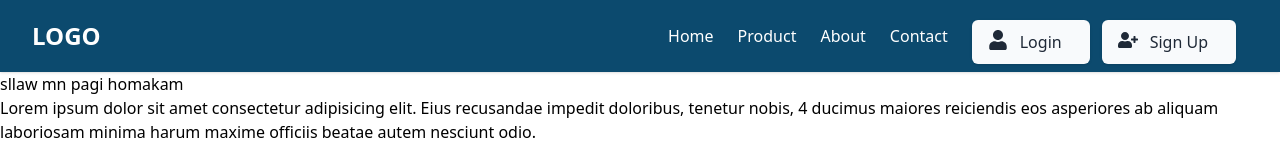
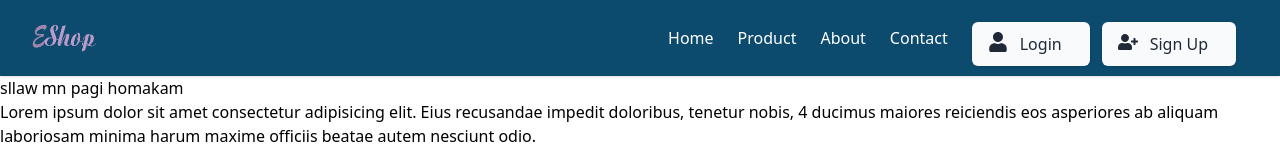
Before and after one commit to Shajwan-Namiq/my-capstone-app, a React (Create React App) app: page / in a window 1280 px wide. Shown: the top 148 px of the page. Built offline with nearby package versions, Linux system fonts and the light colour scheme; what tw-elements would draw is missing.

Commit message:
adding logo

```diff
--- a/src/components/Header.jsx
+++ b/src/components/Header.jsx
@@ -3,6 +3,9 @@ import { Link } from "react-router-dom";
 import Login from "./buttons/Login";
 import Signup from "./buttons/Signup";
 import { useState } from "react";
+import MyImage from "./images/Eshop.png";
+
+
 
 const Header = () => {
   const [navbar, setNavbar] = useState(false);
@@ -12,10 +15,14 @@ const Header = () => {
       <nav className="w-full bg-sky-900 shadow">
         <div className="justify-between px-4 mx-auto lg:max-w-7xl md:items-center md:flex md:px-8">
           <div>
-            <div className="flex items-center justify-between py-3 md:py-5 md:block">
-              <a href="https://tailwindui.com/">
-                <h2 className="text-2xl mx-auto font-bold text-white">LOGO</h2>
+            <div className="mx-auto flex fle-auto items-center justify-between py-3 md:py-5 md:block">
+              <a
+                href="https://endearing-crepe-c9a44e.netlify.app/"
+                class="flex items-center"
+              >
+                <img src={MyImage} class="mr-3 h-6 sm:h-9" alt="Logo" />
               </a>
+
               <div className="md:hidden">
                 <button
                   className="p-2 text-gray-700 rounded-md outline-none focus:border-gray-400 focus:border"
```
Also changed, not shown: src/components/images/Eshop.png (added).
